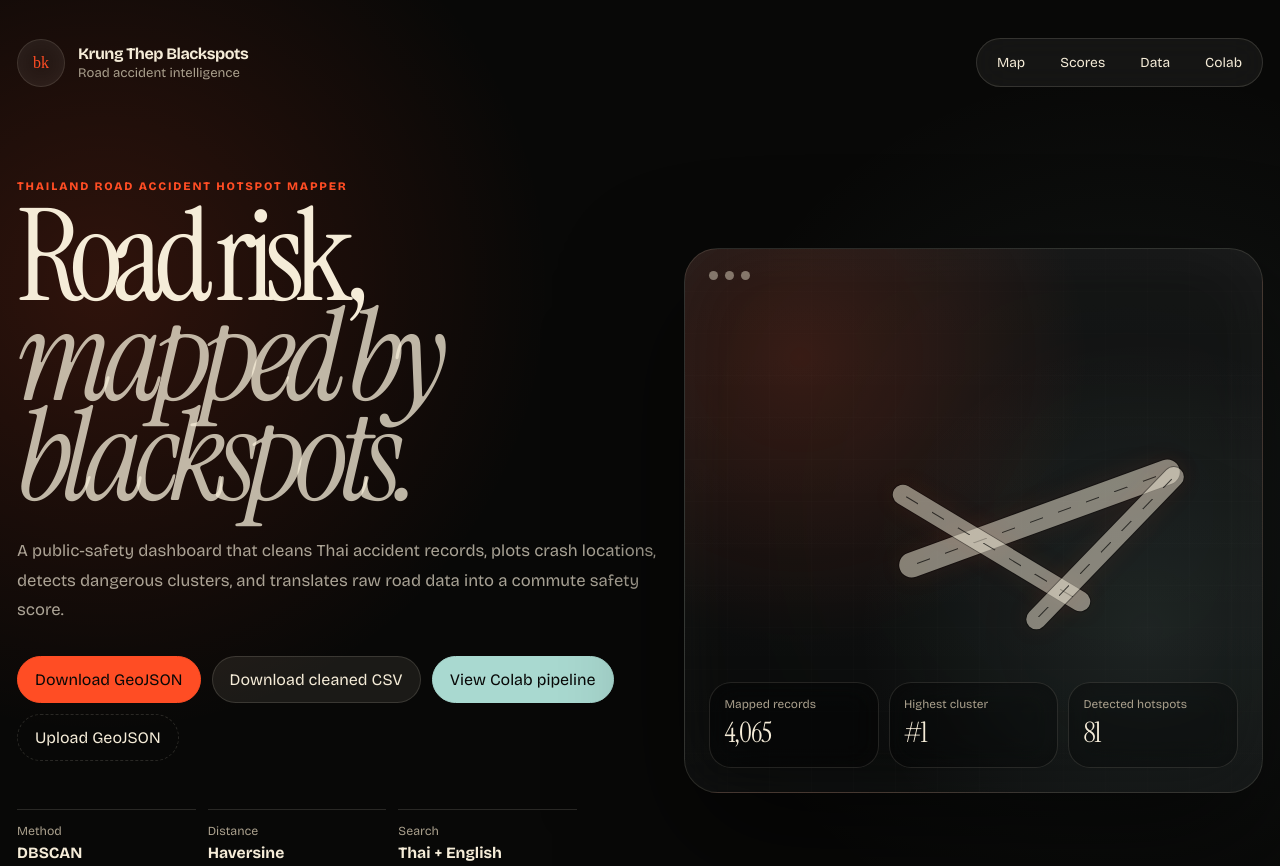
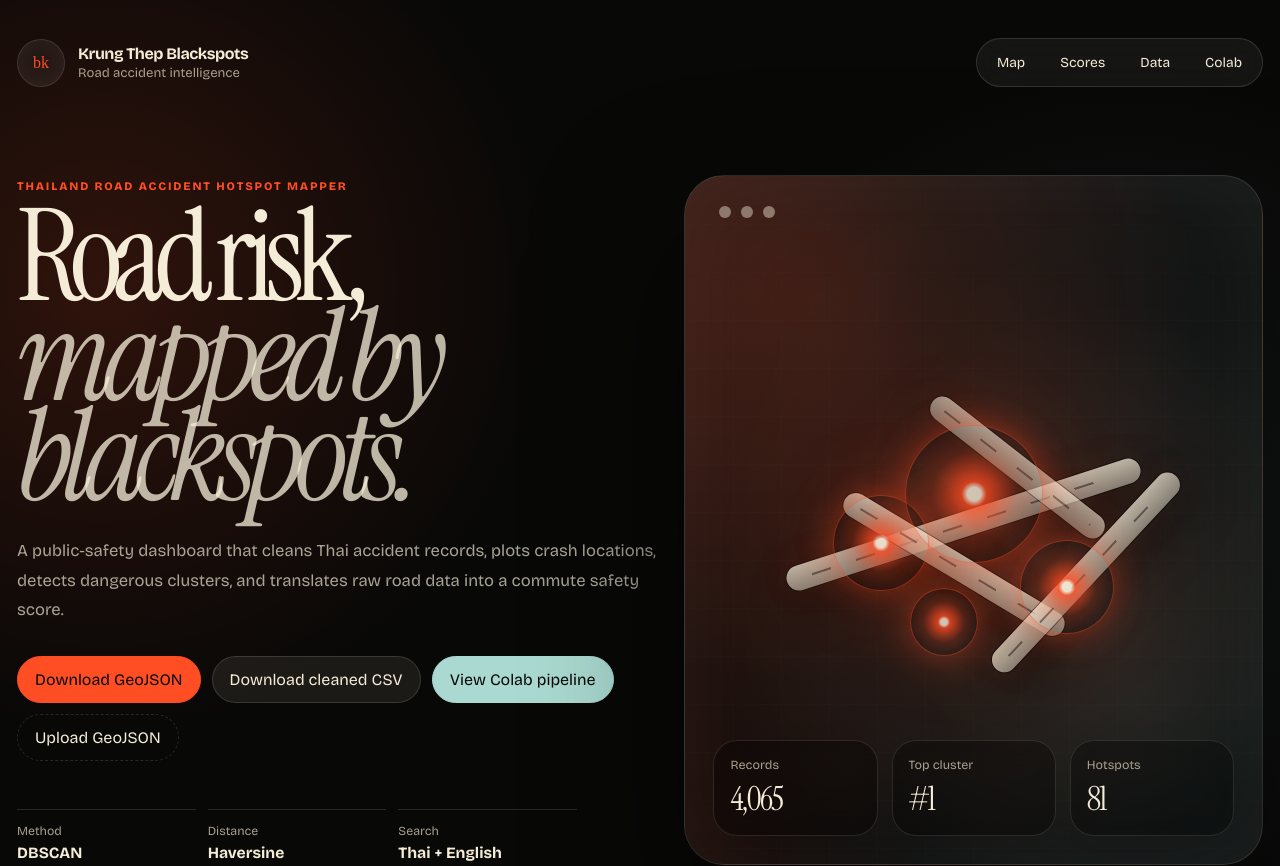
Before and after one commit to vk123-code/krung-thep-blackspots, a React (Vite) app: page / in a window 1280 px wide. Shown: the top 866 px of the page. Built offline with nearby package versions, Linux system fonts and the light colour scheme; a web font is replaced by a local one.

Commit message:
Update minimal road board UI

```diff
--- a/src/App.css
+++ b/src/App.css
@@ -12,6 +12,10 @@
   --font-display: "Instrument Serif", serif;
   --font-logo: "Chonburi", serif;
   --font-body: "Bricolage Grotesque", system-ui, sans-serif;
+}
+
+* {
+  box-sizing: border-box;
 }
 
 body {
@@ -135,8 +139,8 @@ a {
   display: grid;
   grid-template-columns: minmax(0, 1.05fr) minmax(420px, 0.95fr);
   gap: 28px;
-  min-height: 680px;
-  align-items: stretch;
+  min-height: 720px;
+  align-items: center;
 }
 
 .heroCopy {
@@ -255,24 +259,24 @@ h1 span {
   position: relative;
   display: grid;
   place-items: center;
-  min-height: 640px;
+  min-height: 720px;
 }
 
 .riskBoard {
   position: relative;
-  width: min(100%, 720px);
-  aspect-ratio: 1.06 / 1;
+  width: min(100%, 900px);
+  min-height: 690px;
   border: 1px solid rgba(245, 236, 216, 0.14);
-  border-radius: 34px;
+  border-radius: 40px;
   background:
-    radial-gradient(circle at 20% 20%, rgba(255, 77, 36, 0.16), transparent 18rem),
-    radial-gradient(circle at 80% 70%, rgba(169, 217, 208, 0.1), transparent 18rem),
-    linear-gradient(180deg, rgba(255, 255, 255, 0.06), rgba(255, 255, 255, 0.02)),
-    rgba(3, 5, 5, 0.72);
-  backdrop-filter: blur(24px);
+    radial-gradient(circle at 22% 18%, rgba(255, 77, 36, 0.16), transparent 24rem),
+    radial-gradient(circle at 78% 76%, rgba(169, 217, 208, 0.1), transparent 25rem),
+    linear-gradient(180deg, rgba(255, 255, 255, 0.065), rgba(255, 255, 255, 0.018)),
+    rgba(3, 5, 5, 0.76);
+  backdrop-filter: blur(26px);
   box-shadow:
-    0 50px 120px rgba(0, 0, 0, 0.55),
-    inset 0 0 80px rgba(255, 255, 255, 0.04);
+    0 60px 140px rgba(0, 0, 0, 0.58),
+    inset 0 0 90px rgba(255, 255, 255, 0.04);
   overflow: hidden;
 }
 
@@ -281,198 +285,180 @@ h1 span {
   position: absolute;
   inset: 0;
   background-image:
-    linear-gradient(rgba(245, 236, 216, 0.045) 1px, transparent 1px),
-    linear-gradient(90deg, rgba(245, 236, 216, 0.045) 1px, transparent 1px);
-  background-size: 42px 42px;
-  opacity: 0.28;
+    linear-gradient(rgba(245, 236, 216, 0.038) 1px, transparent 1px),
+    linear-gradient(90deg, rgba(245, 236, 216, 0.038) 1px, transparent 1px);
+  background-size: 48px 48px;
+  opacity: 0.32;
+}
+
+.riskBoard::after {
+  content: "";
+  position: absolute;
+  inset: 0;
+  background:
+    linear-gradient(90deg, rgba(255, 77, 36, 0.09), transparent 42%),
+    radial-gradient(circle at 54% 58%, rgba(255, 77, 36, 0.12), transparent 19rem);
+  pointer-events: none;
 }
 
 .boardTop {
   position: absolute;
-  top: 22px;
-  left: 24px;
+  top: 30px;
+  left: 34px;
   display: flex;
-  gap: 7px;
-  z-index: 4;
+  gap: 10px;
+  z-index: 6;
 }
 
 .boardTop span,
 .frameDots span {
-  width: 9px;
-  height: 9px;
+  width: 12px;
+  height: 12px;
   border-radius: 50%;
   background: rgba(245, 236, 216, 0.44);
 }
 
-.boardBadge {
-  position: absolute;
-  top: 24px;
-  right: 26px;
-  z-index: 4;
-  color: var(--muted);
-  font-size: 0.78rem;
-  text-transform: uppercase;
-  letter-spacing: 0.16em;
-}
-
 .roadNetwork {
   position: absolute;
-  inset: 110px 70px 170px;
-  z-index: 3;
+  inset: 115px 44px 132px;
+  z-index: 5;
 }
 
 .roadLine {
   position: absolute;
-  background: rgba(245, 236, 216, 0.5);
+  height: 25px;
   border-radius: 999px;
+  background:
+    linear-gradient(180deg, rgba(245, 236, 216, 0.72), rgba(185, 180, 163, 0.66));
   box-shadow:
-    0 0 0 1px rgba(0, 0, 0, 0.35),
-    0 0 26px rgba(255, 77, 36, 0.08);
+    0 0 0 1px rgba(0, 0, 0, 0.46),
+    0 20px 45px rgba(0, 0, 0, 0.38),
+    0 0 36px rgba(255, 77, 36, 0.08);
 }
 
 .roadLine::before {
   content: "";
   position: absolute;
-  left: 6%;
-  right: 6%;
+  left: 7%;
+  right: 7%;
   top: 50%;
-  height: 1px;
+  height: 2px;
   transform: translateY(-50%);
   background: repeating-linear-gradient(
     90deg,
-    rgba(8, 8, 7, 0.72) 0 14px,
-    transparent 14px 30px
+    rgba(8, 8, 7, 0.64) 0 20px,
+    transparent 20px 46px
   );
+  opacity: 0.72;
 }
 
 .roadA {
-  width: 68%;
-  height: 25px;
-  left: 31%;
-  top: 56%;
-  transform: rotate(-20deg);
+  width: 76%;
+  left: 10%;
+  top: 50%;
+  transform: rotate(-18deg);
 }
 
 .roadB {
   width: 52%;
-  height: 20px;
-  left: 28%;
-  top: 68%;
+  left: 20%;
+  top: 59%;
   transform: rotate(31deg);
 }
 
 .roadC {
-  width: 50%;
-  height: 20px;
-  left: 55%;
-  top: 68%;
-  transform: rotate(-46deg);
+  width: 54%;
+  left: 46%;
+  top: 61%;
+  transform: rotate(-47deg);
 }
 
-.dangerPin {
+.roadD {
+  width: 44%;
+  left: 37%;
+  top: 37%;
+  transform: rotate(38deg);
+  opacity: 0.86;
+}
+
+.hotspotGlow {
   position: absolute;
-  display: grid;
-  place-items: center;
+  display: block;
   border-radius: 50%;
   background:
-    radial-gradient(circle at 35% 28%, rgba(255, 255, 255, 0.86), rgba(255, 255, 255, 0.04) 18%, transparent 38%),
-    radial-gradient(circle, rgba(255, 77, 36, 0.95), rgba(255, 77, 36, 0.26) 48%, rgba(255, 77, 36, 0.02) 72%);
-  border: 1px solid rgba(255, 77, 36, 0.55);
+    radial-gradient(circle, rgba(255, 245, 225, 0.78) 0 7%, rgba(255, 77, 36, 0.78) 13%, rgba(255, 77, 36, 0.18) 44%, transparent 72%);
+  border: 1px solid rgba(255, 77, 36, 0.45);
   box-shadow:
-    0 0 0 10px rgba(255, 77, 36, 0.08),
-    0 18px 34px rgba(0, 0, 0, 0.32),
-    inset -12px -18px 30px rgba(0, 0, 0, 0.3);
+    0 0 34px rgba(255, 77, 36, 0.45),
+    0 0 90px rgba(255, 77, 36, 0.16);
 }
 
-.dangerPin b {
-  color: var(--cream);
-  font-family: var(--font-display);
-  font-weight: 400;
-  line-height: 1;
-}
-
-.pinOne {
-  width: 78px;
-  height: 78px;
+.glowOne {
+  width: 138px;
+  height: 138px;
   left: 50%;
-  top: 40%;
+  top: 46%;
   transform: translate(-50%, -50%);
 }
 
-.pinOne b {
-  font-size: 2.3rem;
-}
-
-.pinTwo {
-  width: 60px;
-  height: 60px;
-  left: 34%;
-  top: 52%;
+.glowTwo {
+  width: 96px;
+  height: 96px;
+  left: 31%;
+  top: 57%;
   transform: translate(-50%, -50%);
 }
 
-.pinTwo b {
-  font-size: 1.9rem;
-}
-
-.pinThree {
-  width: 60px;
-  height: 60px;
-  left: 68%;
+.glowThree {
+  width: 94px;
+  height: 94px;
+  left: 69%;
   top: 67%;
   transform: translate(-50%, -50%);
 }
 
-.pinThree b {
-  font-size: 1.9rem;
-}
-
-.pinFour {
-  width: 48px;
-  height: 48px;
+.glowFour {
+  width: 68px;
+  height: 68px;
   left: 44%;
   top: 75%;
   transform: translate(-50%, -50%);
 }
 
-.pinFour b {
-  font-size: 1.5rem;
+.boardStats {
+  position: absolute;
+  left: 28px;
+  right: 28px;
+  bottom: 28px;
+  z-index: 7;
+  display: grid;
+  grid-template-columns: repeat(3, 1fr);
+  gap: 14px;
 }
 
-.riskReadout {
-  position: absolute;
-  left: 24px;
-  right: 24px;
-  bottom: 24px;
-  z-index: 4;
-  display: grid;
-  grid-template-columns: repeat(3, 1fr);
-  gap: 10px;
+.boardStats div {
+  min-height: 96px;
+  border: 1px solid rgba(245, 236, 216, 0.12);
+  border-radius: 24px;
+  padding: 16px;
+  background: rgba(0, 0, 0, 0.34);
+  backdrop-filter: blur(16px);
 }
 
-.riskReadout div {
-  min-height: 86px;
-  border: 1px solid rgba(245, 236, 216, 0.12);
-  border-radius: 22px;
-  padding: 14px;
-  background: rgba(0, 0, 0, 0.3);
-  backdrop-filter: blur(14px);
+.boardStats span {
+  display: block;
+  color: var(--muted);
+  font-size: 0.78rem;
+  margin-bottom: 10px;
 }
 
-.riskReadout span {
-  display: block;
-  color: var(--muted);
-  font-size: 0.74rem;
-  margin-bottom: 8px;
-}
-
-.riskReadout strong {
+.boardStats strong {
   display: block;
   color: var(--cream);
   font-family: var(--font-display);
-  font-size: clamp(1.6rem, 2.2vw, 2.8rem);
+  font-size: clamp(1.8rem, 2.6vw, 3.4rem);
   font-weight: 400;
-  letter-spacing: -0.04em;
+  letter-spacing: -0.06em;
   line-height: 1;
 }
 
@@ -629,6 +615,11 @@ input[type="range"] {
 .frameDots {
   display: flex;
   gap: 7px;
+}
+
+.frameDots span {
+  width: 9px;
+  height: 9px;
 }
 
 .mapCanvas {
@@ -800,11 +791,12 @@ input[type="range"] {
   }
 
   .heroArtwork {
-    min-height: 520px;
+    min-height: 660px;
   }
 
   .riskBoard {
-    max-width: 620px;
+    width: min(100%, 780px);
+    min-height: 620px;
   }
 }
 
@@ -829,7 +821,7 @@ input[type="range"] {
 
   .dataLedger,
   .metricsStrip,
-  .riskReadout {
+  .boardStats {
     grid-template-columns: 1fr;
   }
 
@@ -842,6 +834,27 @@ input[type="range"] {
     border-bottom: 0;
   }
 
+  .heroArtwork {
+    min-height: 620px;
+  }
+
+  .riskBoard {
+    min-height: 600px;
+    border-radius: 30px;
+  }
+
+  .roadNetwork {
+    inset: 130px 25px 185px;
+  }
+
+  .roadLine {
+    height: 18px;
+  }
+
+  .boardStats div {
+    min-height: auto;
+  }
+
   .mapCanvas {
     height: 590px;
   }
@@ -851,13 +864,4 @@ input[type="range"] {
     gap: 20px;
     flex-direction: column;
   }
-
-  .roadNetwork {
-    inset: 96px 34px 210px;
-  }
-
-  .riskBoard {
-    min-height: 620px;
-    aspect-ratio: auto;
-  }
 }
--- a/src/App.jsx
+++ b/src/App.jsx
@@ -201,7 +201,9 @@ export default function App() {
   }
 
   const totalAccidents = features.length;
+
   const hotspotCount = hotspots.length;
+
   const severeCount = features.filter(
     (feature) => Number(feature.properties.severity || 0) >= 8
   ).length;
@@ -225,9 +227,11 @@ export default function App() {
         <div className="navLinks">
           <a href="#map">Map</a>
           <a href="#scores">Scores</a>
+
           <a href="/krungthep_blackspots_cleaned.csv" download>
             Data
           </a>
+
           <a href={COLAB_NOTEBOOK_URL} target="_blank" rel="noreferrer">
             Colab
           </a>
@@ -291,7 +295,7 @@ export default function App() {
           </div>
         </div>
 
-        <div className="heroArtwork" aria-label="Minimal accident hotspot board">
+        <div className="heroArtwork" aria-label="Minimal road blackspot board">
           <div className="riskBoard">
             <div className="boardTop">
               <span />
@@ -303,23 +307,27 @@ export default function App() {
               <div className="roadLine roadA" />
               <div className="roadLine roadB" />
               <div className="roadLine roadC" />
+              <div className="roadLine roadD" />
 
-
+              <span className="hotspotGlow glowOne" />
+              <span className="hotspotGlow glowTwo" />
+              <span className="hotspotGlow glowThree" />
+              <span className="hotspotGlow glowFour" />
             </div>
 
-            <div className="riskReadout">
+            <div className="boardStats">
               <div>
-                <span>Mapped records</span>
+                <span>Records</span>
                 <strong>{totalAccidents.toLocaleString()}</strong>
               </div>
 
               <div>
-                <span>Highest cluster</span>
+                <span>Top cluster</span>
                 <strong>{topHotspot ? `#${topHotspot.rank}` : "..."}</strong>
               </div>
 
               <div>
-                <span>Detected hotspots</span>
+                <span>Hotspots</span>
                 <strong>{hotspotCount.toLocaleString()}</strong>
               </div>
             </div>
@@ -330,7 +338,9 @@ export default function App() {
       {loadError && (
         <section className="errorBox">
           <strong>Data not loaded yet.</strong>
+
           <p>{loadError}</p>
+
           <p>
             Run <code>python scripts/clean_accidents.py</code>, then refresh the page.
           </p>
@@ -362,6 +372,7 @@ export default function App() {
       <section className="controlStudio">
         <div className="controlBlock wide">
           <label>Search road, province, cause, or weather</label>
+
           <input
             value={search}
             onChange={(event) => setSearch(event.target.value)}
@@ -371,6 +382,7 @@ export default function App() {
 
         <div className="controlBlock">
           <label>Minimum severity</label>
+
           <input
             type="range"
             min="0"
@@ -378,6 +390,7 @@ export default function App() {
             value={minimumSeverity}
             onChange={(event) => setMinimumSeverity(event.target.value)}
           />
+
           <b>{minimumSeverity}</b>
         </div>
 
@@ -387,6 +400,7 @@ export default function App() {
             checked={hotspotsOnly}
             onChange={(event) => setHotspotsOnly(event.target.checked)}
           />
+
           <span>Hotspot points only</span>
         </label>
       </section>
@@ -496,8 +510,11 @@ export default function App() {
             {scoreResult ? (
               <div className="scoreCard">
                 <span>{bilingualLabel(scoreResult.area_name)}</span>
+
                 <strong>{scoreResult.safety_score}</strong>
+
                 <p>{scoreLabel(Number(scoreResult.safety_score))}</p>
+
                 <small>
                   {scoreResult.accidents} accidents · risk index{" "}
                   {Number(scoreResult.risk_index).toFixed(1)}
```
